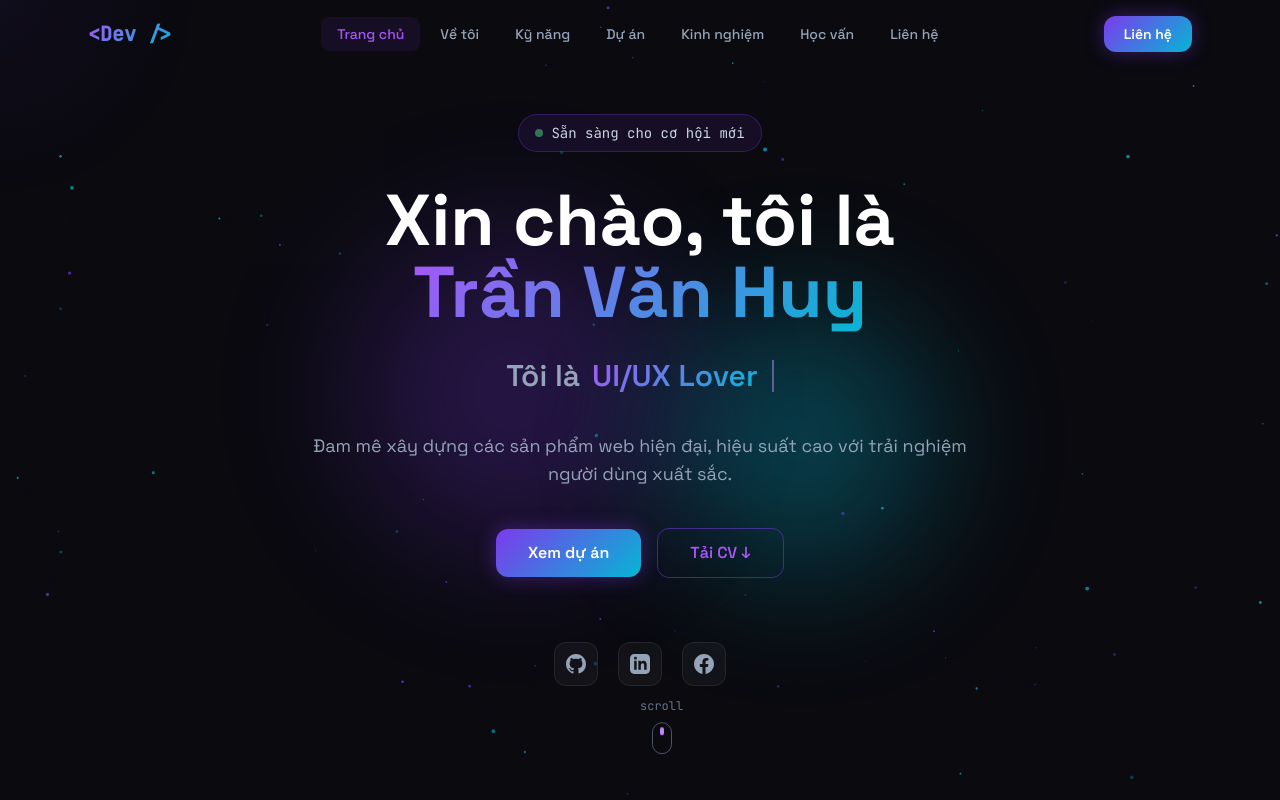
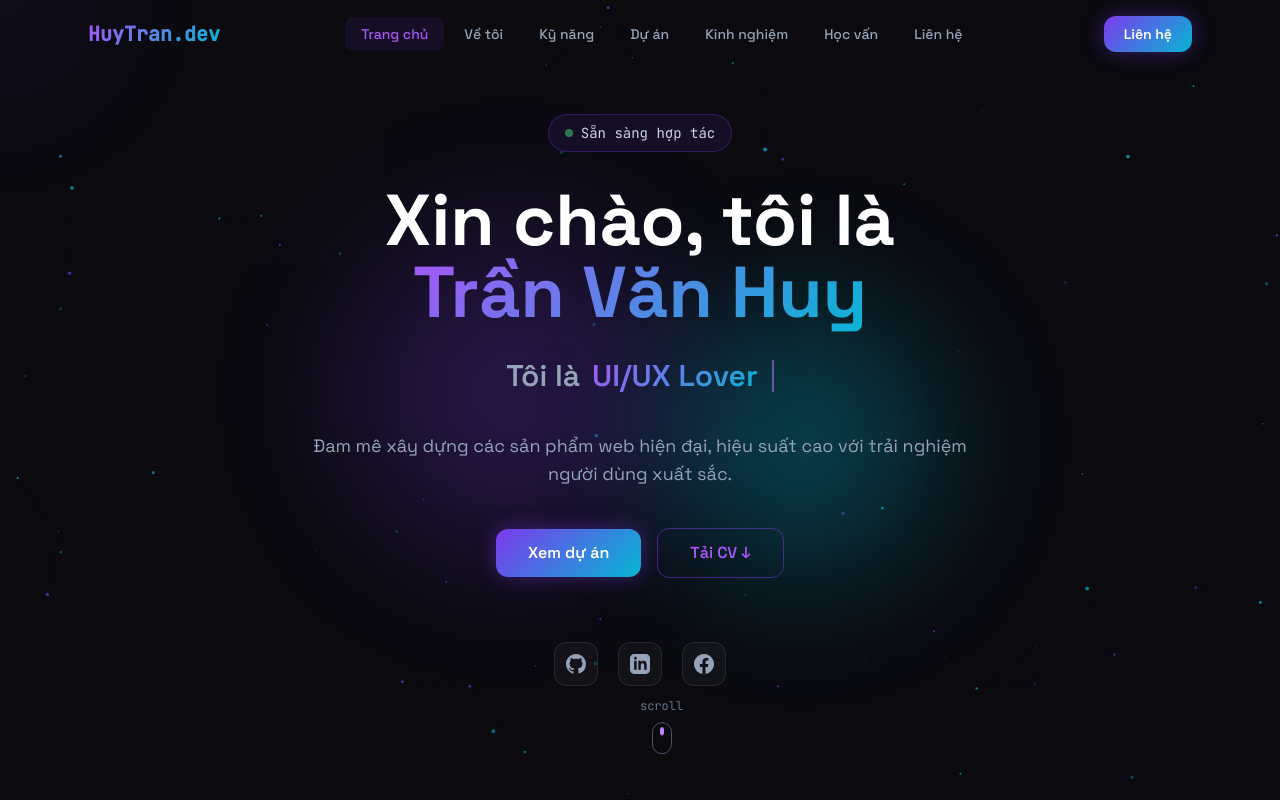
Before and after one commit to tranvanhuy-dev-it/portpolio, a Vue app: page /#/ in a window 1280 px wide. Shown: the top 800 px of the page. Built offline with nearby package versions, Linux system fonts and the light colour scheme.

Commit message:
feat: cap nhat logo thanh HuyTran.dev va sua text availability it sen hon

```diff
--- a/src/components/layout/Footer.vue
+++ b/src/components/layout/Footer.vue
@@ -3,7 +3,7 @@
     <div class="max-w-6xl mx-auto">
       <!-- Top -->
       <div class="flex flex-col md:flex-row items-center justify-between gap-6 mb-8">
-        <a href="#hero" class="text-2xl font-bold font-mono gradient-text">&lt;Dev /&gt;</a>
+        <a href="#hero" class="text-2xl font-bold font-mono gradient-text">HuyTran</a>
 
         <!-- Social links -->
         <div class="flex items-center gap-4">
@@ -42,9 +42,7 @@
       <!-- Bottom -->
       <div class="flex flex-col md:flex-row items-center justify-between gap-4 text-sm text-slate-500">
         <p>
-          © {{ new Date().getFullYear() }} Portfolio. Made with
-          <span class="text-purple-400">♥</span> using
-          <span class="text-purple-400 font-mono">Vue 3</span>
+          © {{ new Date().getFullYear() }} | Designed by Tran Van Huy
         </p>
         <button
           @click="scrollToTop"
--- a/src/components/layout/NavBar.vue
+++ b/src/components/layout/NavBar.vue
@@ -14,7 +14,7 @@
         class="text-xl font-bold font-mono gradient-text hover:opacity-80 transition-opacity"
         @click.prevent="scrollTo('#hero')"
       >
-        &lt;Dev /&gt;
+        HuyTran.dev
       </a>
 
       <!-- Desktop Nav Links -->
--- a/src/stores/portfolioStore.js
+++ b/src/stores/portfolioStore.js
@@ -19,7 +19,7 @@ export const usePortfolioStore = defineStore('portfolio', {
       mang lại những giá trị thực tế nhất cho cộng đồng và các doanh nghiệp.`,
       location: 'Đà Nẵng, Việt Nam',
       email: 'tranvanhuy064206@gmail.com',
-      availability: 'Sẵn sàng cho cơ hội mới',
+      availability: 'Sẵn sàng hợp tác',
       avatar: null, // thay bằng đường dẫn ảnh thật
       cv: '/cv.pdf',
       socials: {
```
